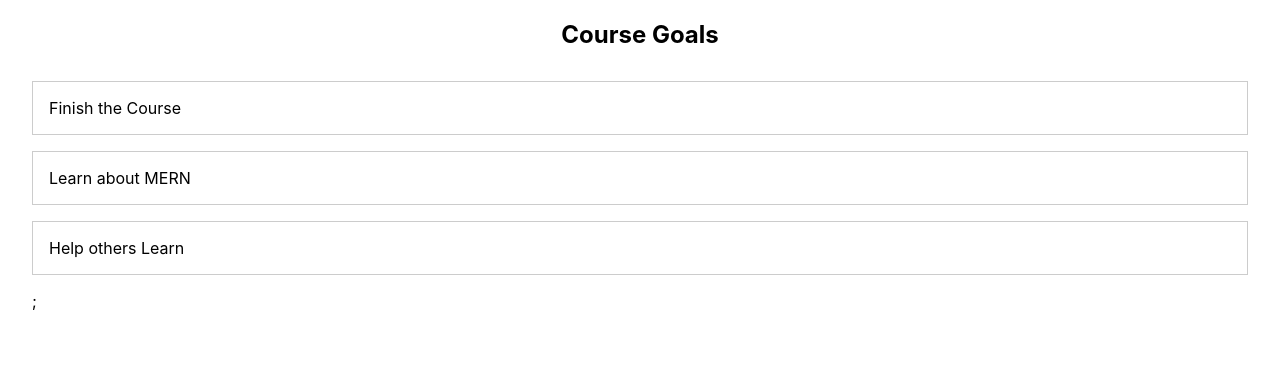
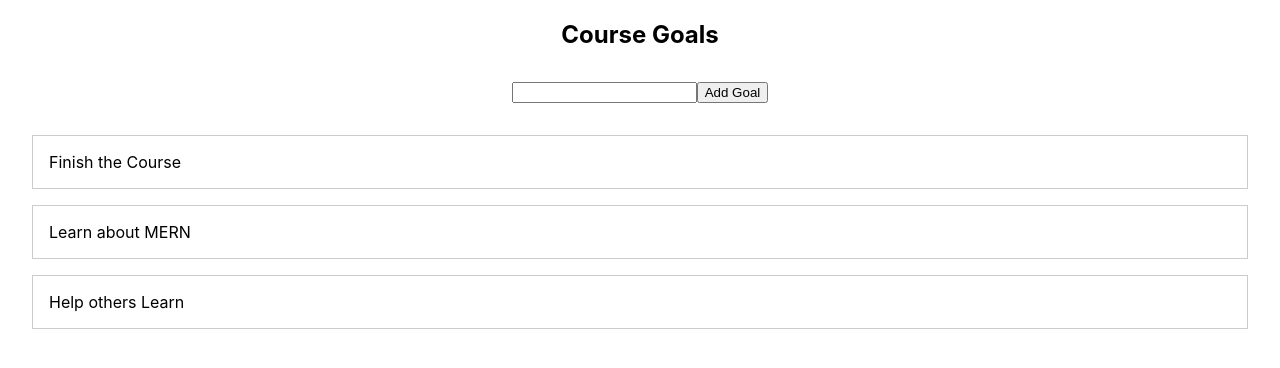
Before and after one commit to KaelinAlexander/react-reresher, a React (Create React App) app in the folder frontend/: page / in a window 1280 px wide. Shown: the top 368 px of the page. Built offline with nearby package versions, Linux system fonts and the light colour scheme; the HTML template or start-up script is replaced by a standard one.

Commit message:
adds initial dummy goal form handler and NewGoal form

```diff
--- a/frontend/src/App.js
+++ b/frontend/src/App.js
@@ -1,6 +1,7 @@
 import React from 'react';
 import './App.css';
-import GoalList from './components/GoalList';
+import GoalList from './components/GoalList/GoalList';
+import NewGoal from './components/NewGoal/NewGoal';
 
 const App = () => {
 
@@ -13,6 +14,7 @@
   return (
     <div className="course-goals">
       <h2>Course Goals</h2>
+      <NewGoal />
       <GoalList goals={courseGoals} />
     </div>
   )
--- a/frontend/src/components/GoalList.js
+++ b/frontend/src/components/GoalList/GoalList.js
@@ -7,7 +7,7 @@
         <ul className="goal-list">
             {props.goals.map((goal) => {
                     return <li key={goal.id}>{goal.text}</li>
-                })};
+                })}
         </ul>
     );
 
--- /dev/null
+++ b/frontend/src/components/NewGoal/NewGoal.css
@@ -0,0 +1,4 @@
+.new-goal {
+    margin: 2rem;
+    text-align: center;
+}
--- /dev/null
+++ b/frontend/src/components/NewGoal/NewGoal.js
@@ -0,0 +1,25 @@
+import React from 'react';
+import './NewGoal.css'
+
+const NewGoal = () => {
+
+    const addGoalHandler = (e) => {
+        e.preventDefault();
+
+        const newGoal = {
+            id: Math.random().toString(),
+            text: 'My new goal!'
+        };
+
+        console.log(newGoal)
+    }
+
+    return (
+    <form className="new-goal" onSubmit={addGoalHandler}>
+        <input type="text" />
+        <button type="submit">Add Goal</button>
+    </form>
+    );
+};
+
+export default NewGoal;
```
Also changed, not shown: frontend/src/components/GoalList/GoalList.css (renamed from frontend/src/components/GoalList.css).
